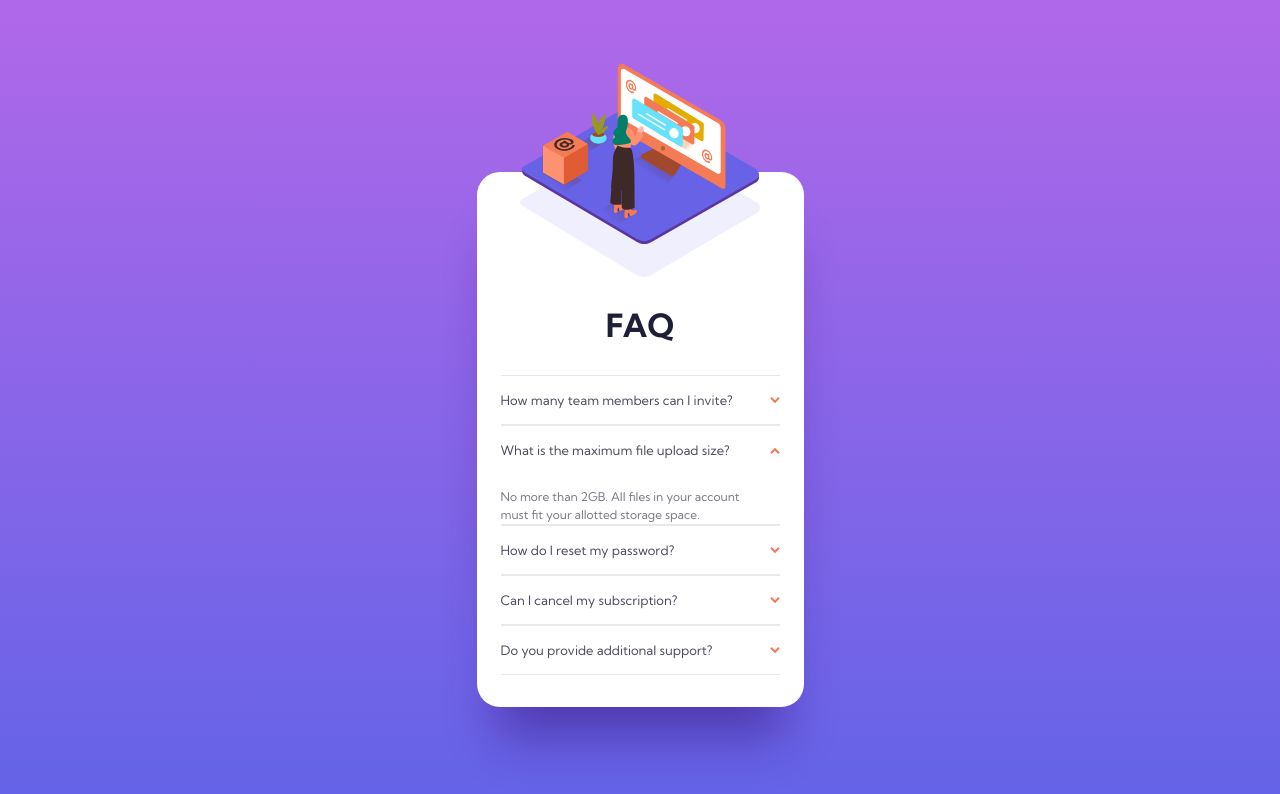
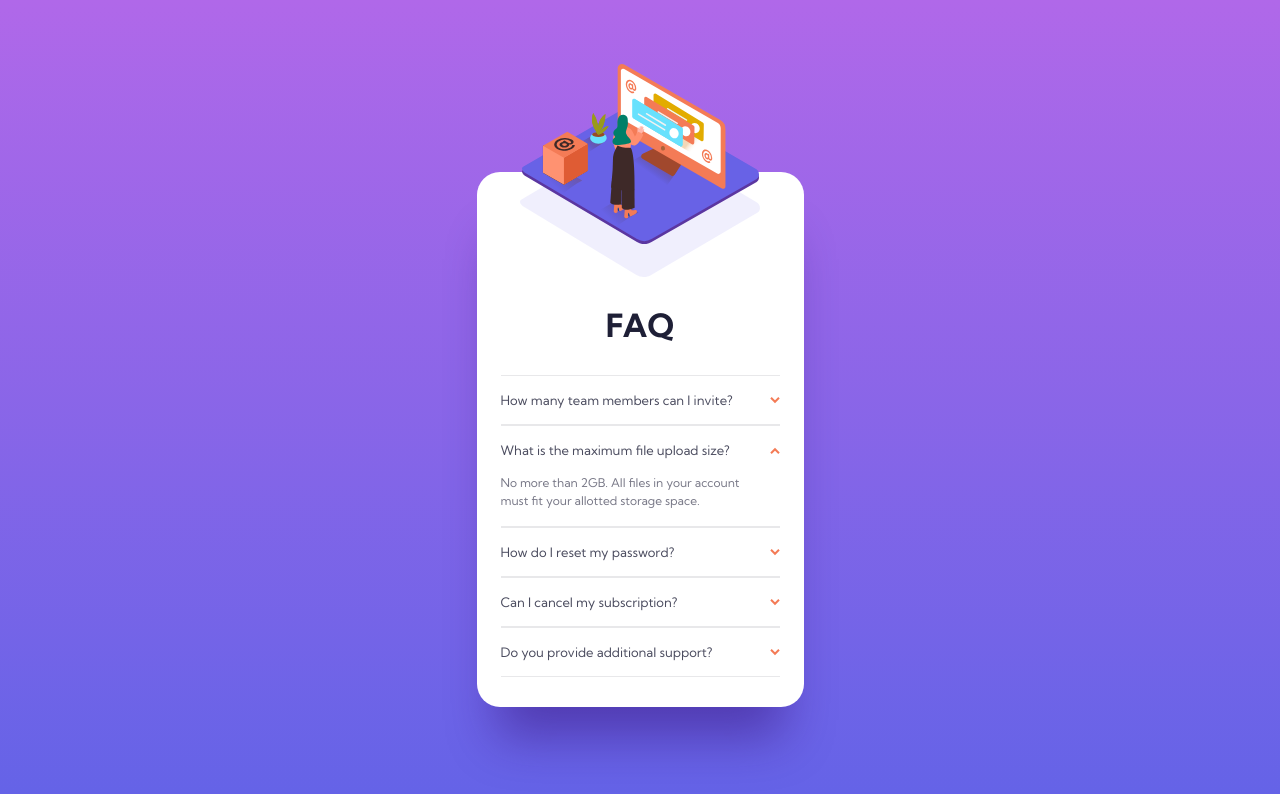
Before and after one commit to stephjoseph/faq-accordion-card, a React (Vite) app: page / in a window 1280 px wide. Shown: the top 794 px of the page. Built offline with nearby package versions, Linux system fonts and the light colour scheme.

Commit message:
Update index.css

```diff
--- a/src/index.css
+++ b/src/index.css
@@ -8,7 +8,8 @@
   .answer {
     @apply h-0 max-h-0 w-[16rem] overflow-hidden text-[0.75rem] font-normal leading-[1.125rem] tracking-normal text-[#787887] opacity-0 transition-[max-height,_opacity,_margin] duration-300 ease-in;
   }
+
   .answer.show {
-    @apply mt-[0.875rem] h-auto max-h-full w-[16rem] overflow-hidden text-[0.75rem] font-normal leading-[1.125rem] tracking-normal text-[#787887] opacity-100 transition-[max-height,_opacity,_margin] duration-300 ease-in;
+    @apply h-auto max-h-full w-[16rem] overflow-hidden pb-4 text-[0.75rem] font-normal leading-[1.125rem] tracking-normal text-[#787887] opacity-100 transition-[max-height,_opacity,_margin] duration-300 ease-in;
   }
 }
```
